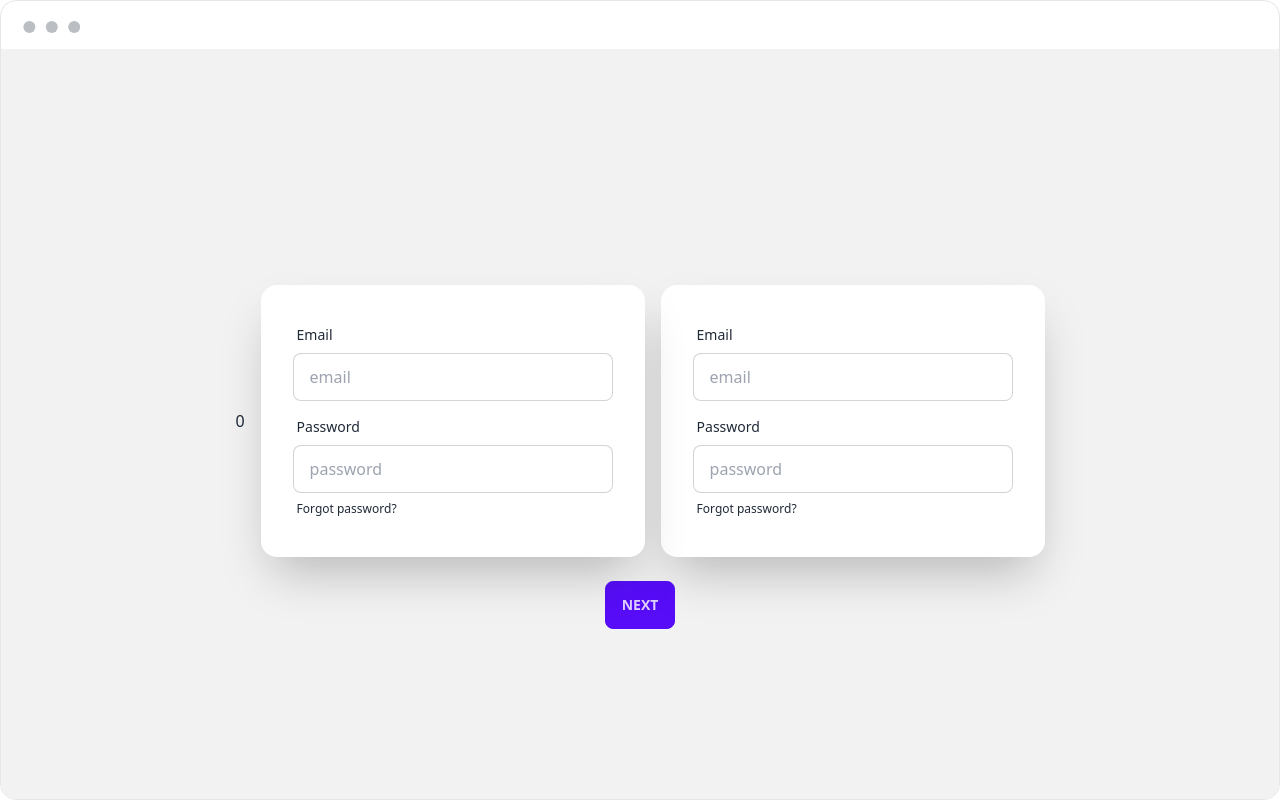
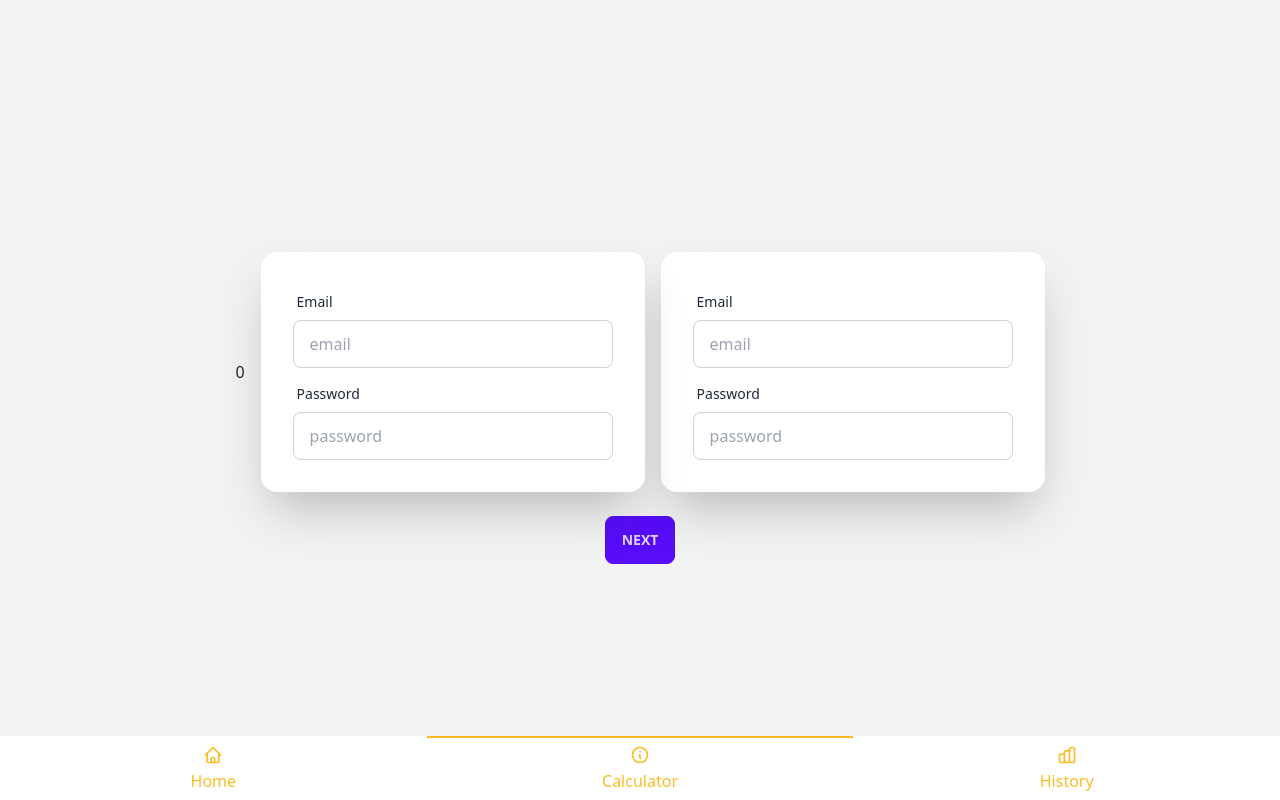
Before and after one commit to hasanshahriar32/nesco, a Next.js app: page /bill in a window 1280 px wide. Built offline with nearby package versions, Linux system fonts and the light colour scheme.

Commit message:
Update Contact.js and _app.js

```diff
--- /dev/null
+++ b/src/Layouts/MainLayout.js
@@ -0,0 +1,15 @@
+import Navbar from "@/components/Navbar";
+import Footer from "@/components/Footer";
+import React from "react";
+
+export default function MainLayout({ children }) {
+  return (
+    <>
+      {/* <Navbar /> */}
+      <div className="mb-36">
+        <main>{children}</main>
+      </div>
+      <Footer />
+    </>
+  );
+}
--- a/src/components/Contact.js
+++ b/src/components/Contact.js
@@ -8,7 +8,7 @@ const Contact = () => {
           type="text/javascript"
           async
           defer
-          onload="new formsapp('648995c9071d29cfae4ad022', 'popover', {'button':{'color':'#ff9e24'},'align':'right','autoOpen':{'action':'aftersettime','setTimeSeconds':'15'}});"
+          onload="new formsapp('648995c9071d29cfae4ad022', 'popover', {'button':{'color':'#ff9e24'},'align':'right'});"
         ></script>
       </Helmet>
     </>
--- /dev/null
+++ b/src/components/Footer.js
@@ -0,0 +1,65 @@
+import useRedirect from "@/hooks/useRedirect";
+import React from "react";
+
+const Footer = () => {
+  const RedirectCall = (props) => {
+    useRedirect(props);
+  };
+  return (
+    <div className="btm-nav text-warning">
+      <button onClick={() => RedirectCall("/")}>
+        <svg
+          xmlns="http://www.w3.org/2000/svg"
+          className="h-5 w-5"
+          fill="none"
+          viewBox="0 0 24 24"
+          stroke="currentColor"
+        >
+          <path
+            strokeLinecap="round"
+            strokeLinejoin="round"
+            strokeWidth="2"
+            d="M3 12l2-2m0 0l7-7 7 7M5 10v10a1 1 0 001 1h3m10-11l2 2m-2-2v10a1 1 0 01-1 1h-3m-6 0a1 1 0 001-1v-4a1 1 0 011-1h2a1 1 0 011 1v4a1 1 0 001 1m-6 0h6"
+          />
+        </svg>
+        <span className="btm-nav-label">Home</span>
+      </button>
+      <button className="active" onClick={() => RedirectCall("/bill")}>
+        <svg
+          xmlns="http://www.w3.org/2000/svg"
+          className="h-5 w-5"
+          fill="none"
+          viewBox="0 0 24 24"
+          stroke="currentColor"
+        >
+          <path
+            strokeLinecap="round"
+            strokeLinejoin="round"
+            strokeWidth="2"
+            d="M13 16h-1v-4h-1m1-4h.01M21 12a9 9 0 11-18 0 9 9 0 0118 0z"
+          />
+        </svg>
+        <span className="btm-nav-label">Calculator</span>
+      </button>
+      <button onClick={() => RedirectCall("/history")}>
+        <svg
+          xmlns="http://www.w3.org/2000/svg"
+          className="h-5 w-5"
+          fill="none"
+          viewBox="0 0 24 24"
+          stroke="currentColor"
+        >
+          <path
+            strokeLinecap="round"
+            strokeLinejoin="round"
+            strokeWidth="2"
+            d="M9 19v-6a2 2 0 00-2-2H5a2 2 0 00-2 2v6a2 2 0 002 2h2a2 2 0 002-2zm0 0V9a2 2 0 012-2h2a2 2 0 012 2v10m-6 0a2 2 0 002 2h2a2 2 0 002-2m0 0V5a2 2 0 012-2h2a2 2 0 012 2v14a2 2 0 01-2 2h-2a2 2 0 01-2-2z"
+          />
+        </svg>
+        <span className="btm-nav-label">History</span>
+      </button>
+    </div>
+  );
+};
+
+export default Footer;
--- /dev/null
+++ b/src/components/Navbar.js
@@ -0,0 +1,56 @@
+import Link from "next/link";
+const Navbar = () => {
+  return (
+    <div className="navbar bg-base-100">
+      <div className="navbar-start">
+        <div className="dropdown">
+          <div tabIndex={0} role="button" className="btn btn-ghost lg:hidden">
+            <svg
+              xmlns="http://www.w3.org/2000/svg"
+              className="h-5 w-5"
+              fill="none"
+              viewBox="0 0 24 24"
+              stroke="currentColor"
+            >
+              <path
+                strokeLinecap="round"
+                strokeLinejoin="round"
+                strokeWidth="2"
+                d="M4 6h16M4 12h8m-8 6h16"
+              />
+            </svg>
+          </div>
+          <ul
+            tabIndex={0}
+            className="menu menu-sm dropdown-content mt-3 z-[1] p-2 shadow bg-base-100 rounded-box w-52"
+          >
+            <li>
+              <a>Item 1</a>
+            </li>
+
+            <li>
+              <a>Item 3</a>
+            </li>
+          </ul>
+        </div>
+        <Link href="/" className="btn btn-ghost text-xl">
+          Home
+        </Link>
+      </div>
+      <div className="navbar-center hidden lg:flex">
+        <ul className="menu menu-horizontal px-1">
+          <li>
+            <a>Item 1</a>
+          </li>
+          <li>
+            <a>Item 3</a>
+          </li>
+        </ul>
+      </div>
+      <div className="navbar-end">
+        <a className="btn">Button</a>
+      </div>
+    </div>
+  );
+};
+export default Navbar;
--- /dev/null
+++ b/src/hooks/useRedirect.js
@@ -0,0 +1,10 @@
+const useRedirect = (link, timeout = 0) => {
+  if (typeof window !== "undefined") {
+    const router = require("next/router");
+    setTimeout(() => {
+      router.push(link);
+    }, timeout);
+  }
+};
+
+export default useRedirect;
--- a/src/pages/_app.js
+++ b/src/pages/_app.js
@@ -7,9 +7,9 @@ const APP_DEFAULT_TITLE = "Nesco's Bill Calculator";
 const APP_TITLE_TEMPLATE = "%s - App";
 const APP_DESCRIPTION =
   "This site will help you to calculate bill of Nesco Meter⚡";
-const Open_Graph = "https://i.ibb.co/kK4TTYq/Screenshot-2023-05-17-131329.png";
-
+const Open_Graph = "https://i.ibb.co/BjrS0z2/Screenshot-312.png";
 export default function App({ Component, pageProps }) {
+  const getLayout = Component.getLayout || ((page) => page);
   const [mainMeterContext, setMainMeterContext] = useState(0);
 
   return (
@@ -34,20 +34,14 @@ export default function App({ Component, pageProps }) {
         <meta name="twitter:url" content="https://nesco.vercel.app/" />
         <meta name="twitter:title" content={APP_NAME} />
         <meta name="twitter:description" content={APP_DESCRIPTION} />
-        <meta
-          name="twitter:image"
-          content="../../public/AppImages/android/android-launchericon-512-512.png"
-        />
+        <meta name="twitter:image" content={Open_Graph} />
         <meta name="twitter:creator" content="@ParadoxBd" />
         <meta property="og:type" content="website" />
         <meta property="og:title" content={APP_NAME} />
         <meta property="og:description" content={APP_DESCRIPTION} />
         <meta property="og:site_name" content={APP_NAME} />
         <meta property="og:url" content="https://nesco.vercel.app/" />
-        <meta
-          property="og:image"
-          content="../../public/AppImages/android/android-launchericon-512-512.png"
-        />
+        <meta property="og:image" content={Open_Graph} />
         {/* add the following only if you want to add a startup image for Apple devices. */}
         <link
           rel="apple-touch-startup-image"
@@ -56,7 +50,7 @@ export default function App({ Component, pageProps }) {
         />
       </Head>
       <AppContext.Provider value={{ mainMeterContext, setMainMeterContext }}>
-        <Component {...pageProps} />
+        {getLayout(<Component {...pageProps} />)}
       </AppContext.Provider>
     </>
   );
--- a/src/pages/bill/index.js
+++ b/src/pages/bill/index.js
@@ -1,9 +1,10 @@
+import MainLayout from "@/Layouts/MainLayout";
 import AppContext from "@/contexts/AppContext";
 import { useContext } from "react";
 export default function Bill() {
   const mainMeterContext = useContext(AppContext);
   return (
-    <div className="mockup-window border overflow-y-auto h-[100vh] border-base-300">
+    <div className="overflow-y-auto h-[100vh] border-base-300">
       <div className="hero flex  justify-center items-center flex-col gap-2 min-h-screen bg-base-200">
         <div className="hero-content flex-col lg:flex-row-reverse">
           <div className="card flex-shrink-0 w-full max-w-sm shadow-2xl bg-base-100">
@@ -27,11 +28,6 @@ export default function Bill() {
                   placeholder="password"
                   className="input input-bordered"
                 />
-                <label className="label">
-                  <a href="#" className="label-text-alt link link-hover">
-                    Forgot password?
-                  </a>
-                </label>
               </div>
             </div>
           </div>
@@ -56,11 +52,6 @@ export default function Bill() {
                   placeholder="password"
                   className="input input-bordered"
                 />
-                <label className="label">
-                  <a href="#" className="label-text-alt link link-hover">
-                    Forgot password?
-                  </a>
-                </label>
               </div>
             </div>
           </div>
@@ -71,3 +62,7 @@ export default function Bill() {
     </div>
   );
 }
+
+Bill.getLayout = function getLayout(page) {
+  return <MainLayout>{page}</MainLayout>;
+};
```
